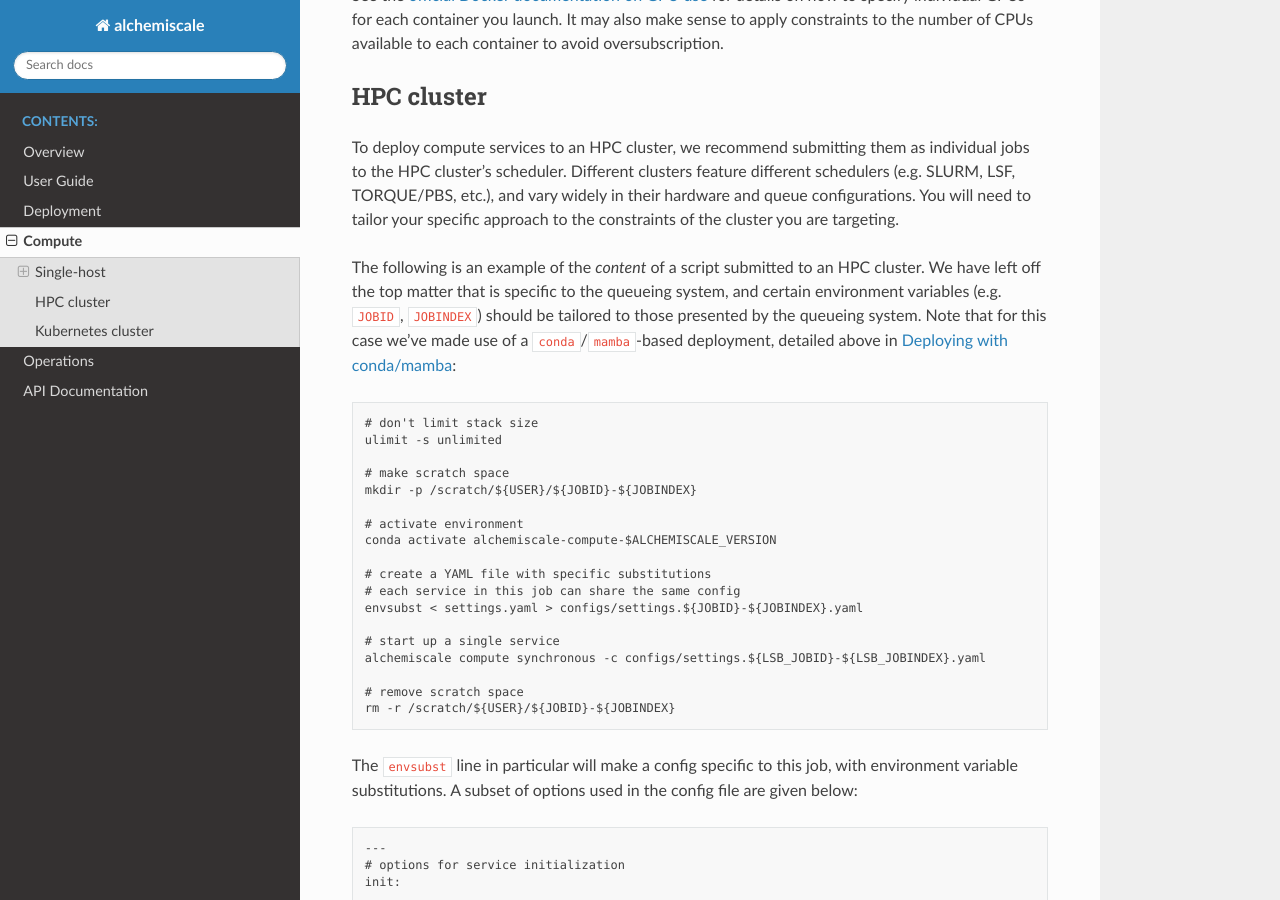
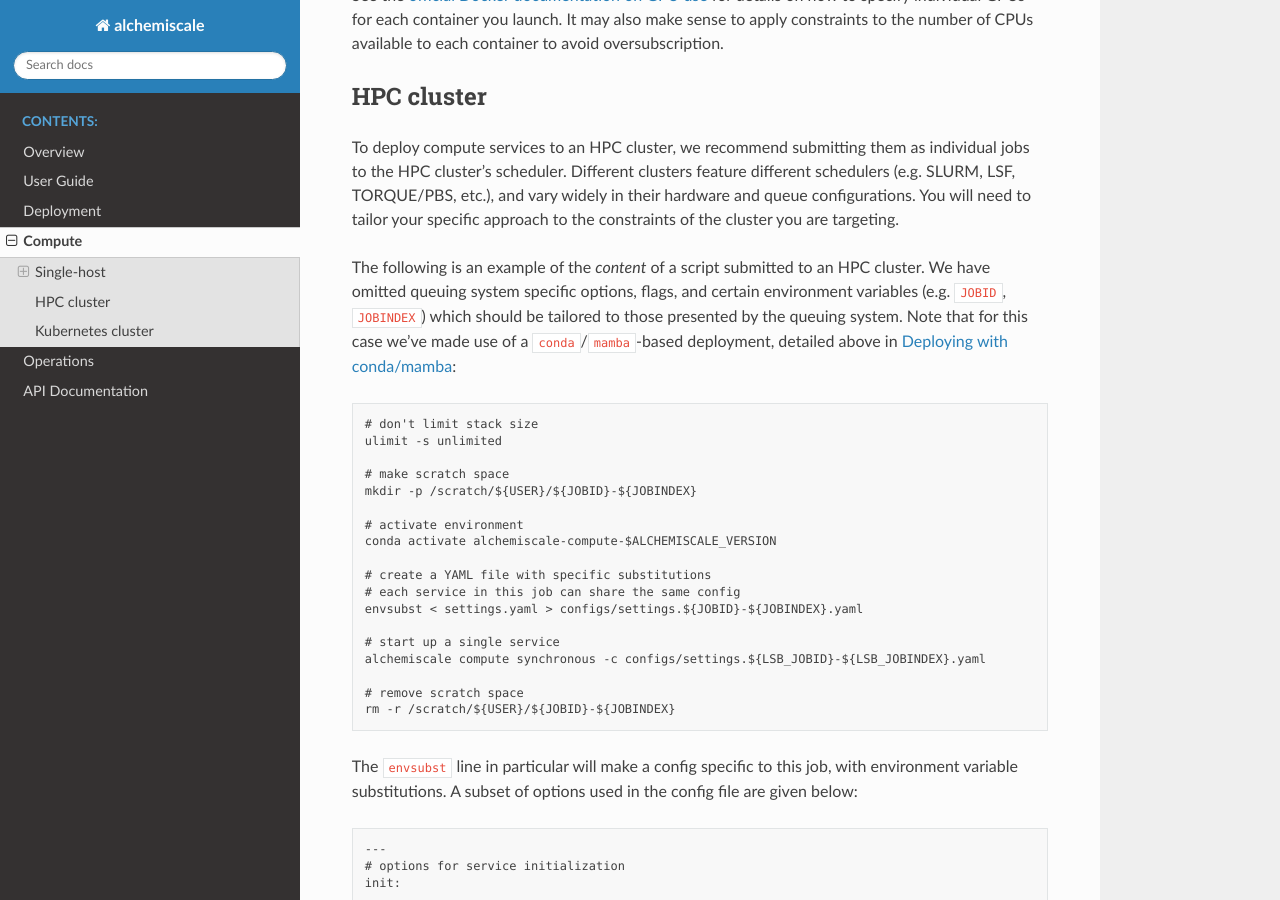
Before and after one commit to OpenFreeEnergy/alchemiscale, a Sphinx documentation site: the page built from docs/compute.rst, in a window 1280 px wide and 900 px high, scrolled down 1344 px. Built offline with Sphinx 7.4.7 and the Read the Docs theme 2.0.0, drawn with Linux system fonts in a browser that asks for light colours.

Commit message:
Update docs/compute.rst
Co-authored-by: Mike Henry <11765982+mikemhenry@users.noreply.github.com>

```diff
--- a/docs/compute.rst
+++ b/docs/compute.rst
@@ -69,7 +69,7 @@ Different clusters feature different schedulers (e.g. SLURM, LSF, TORQUE/PBS, et
 You will need to tailor your specific approach to the constraints of the cluster you are targeting.
 
 The following is an example of the *content* of a script submitted to an HPC cluster.
-We have left off the top matter that is specific to the queueing system, and certain environment variables (e.g. ``JOBID``, ``JOBINDEX``) should be tailored to those presented by the queueing system.
+We have omitted queuing system specific options, flags, and certain environment variables (e.g. ``JOBID``, ``JOBINDEX``) which should be tailored to those presented by the queuing system.
 Note that for this case we've made use of a ``conda``/``mamba``-based deployment, detailed above in :ref:`compute_conda`::
 
     # don't limit stack size
```
